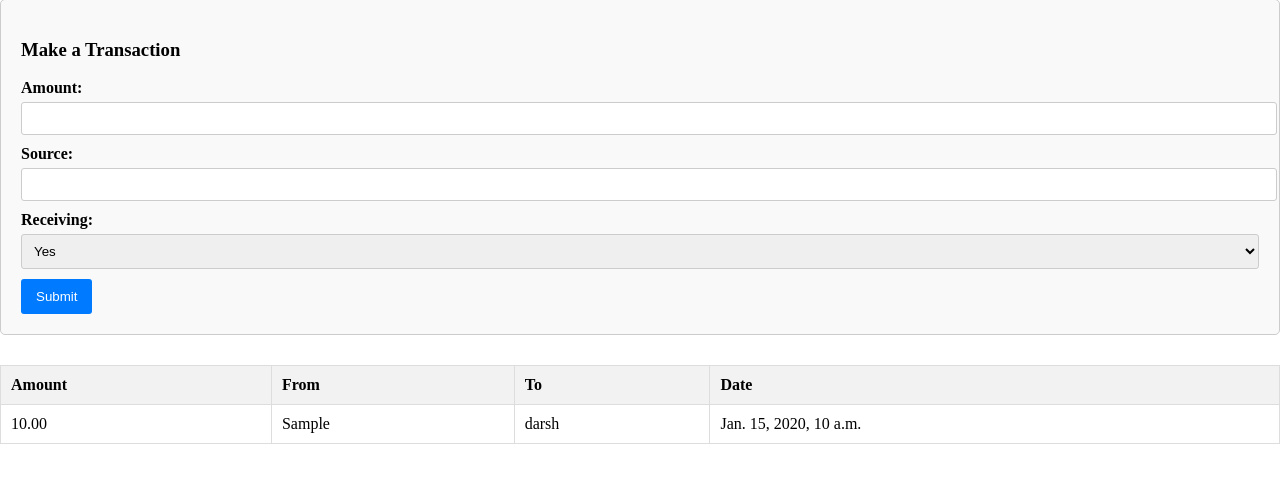
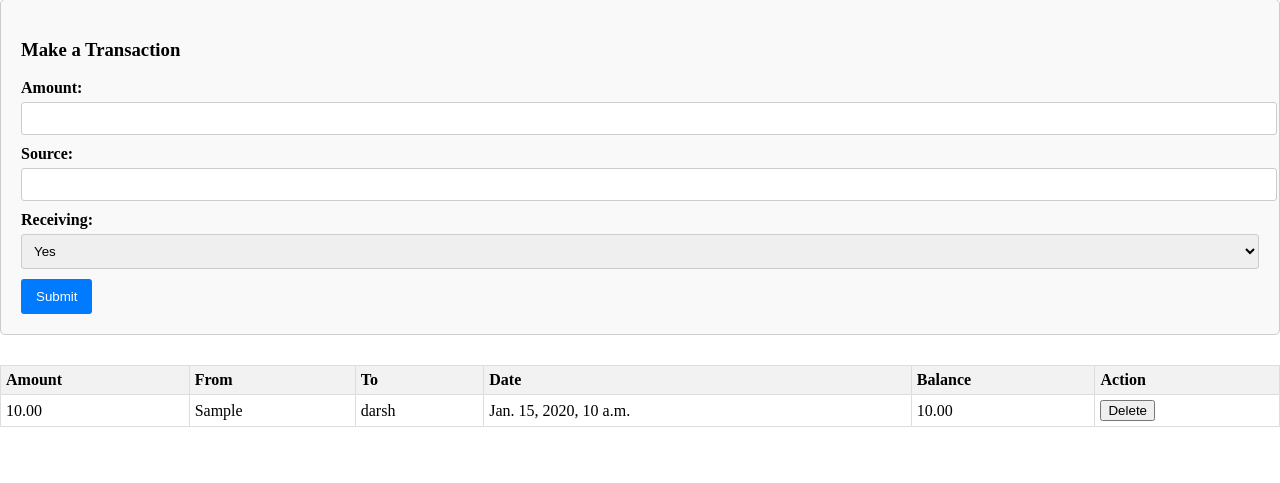
Before and after one commit to someonewhoexists1210/FinanceAPI, a Django app: page /transaction/ in a window 1280 px wide. Shown: the part 106-589 px from the top of the page. Run offline with Django 5.2, Linux system fonts and the light colour scheme; a user stored in the database is signed in; data comes from the database, SQL or seed files in the repository; both versions use the stored data as it was after the commit; tables that the repository leaves empty hold one stand-in row (values such as "Sample post").

Commit message:
added action

```diff
--- a/frontend/static/css/transaction.css
+++ b/frontend/static/css/transaction.css
@@ -51,7 +51,7 @@
 }
 
 #list th, #list td {
-    padding: 10px;
+    padding: 5px;
     border: 1px solid #ddd;
     text-align: left;
 }
--- a/frontend/static/js/transaction.js
+++ b/frontend/static/js/transaction.js
@@ -0,0 +1,20 @@
+document.addEventListener('DOMContentLoaded', function() {
+const csrfToken = document.getElementById('csrf-token').value;
+document.querySelectorAll('.delete').forEach(function(button) {
+    console.log('button', button);
+    button.addEventListener('click', function() {
+        const transactionId = this.dataset.id;
+        fetch(`/delete-transaction/${transactionId}/`, {
+            method: 'POST',
+            headers: {
+                'X-CSRFToken': csrfToken,
+            },
+        })
+        .then(response => {
+            if (response.ok) {
+                this.closest('tr').remove();
+            }
+        });
+    });
+});
+});
--- a/frontend/templates/transaction.html
+++ b/frontend/templates/transaction.html
@@ -36,6 +36,8 @@
             <th>From</th>
             <th>To</th>
             <th>Date</th>
+            <th>Balance</th>
+            <th>Action</th>
         </tr>
         {% for transaction in transactions %}
             <tr>
@@ -48,6 +50,8 @@
                     <td>{{ transaction.user }}</td>
                 {% endif %}
                 <td>{{ transaction.date }}</td>
+                <td>{{ transaction.balance}}</td>
+                <td><button class="delete" data-id="{{ transaction.id }}">Delete</button></td>
             </tr>
         {% endfor %}
     </table>
--- a/frontend/urls.py
+++ b/frontend/urls.py
@@ -4,4 +4,5 @@ from . import views
 urlpatterns = [
     path('', views.index, name='home'),
     path('transaction/', views.transaction, name='transaction'),
+    path('delete-transaction/<int:id>/', views.delete_transaction, name='delete_transaction'),
 ]
--- a/frontend/views.py
+++ b/frontend/views.py
@@ -30,3 +30,9 @@ def transaction(request):
 
     transactions = request.user.get_transactions()
     return render(request, 'transaction.html', {'transactions': transactions})
+
+@login_required(login_url='/log/')
+def delete_transaction(request, id):
+    transaction = request.user.get_transactions().get(id=id)
+    transaction.delete()
+    return redirect('/transaction/')
--- a/user/models.py
+++ b/user/models.py
@@ -28,12 +28,19 @@ class CustomUser(AbstractUser):
         return Transaction.objects.filter(user=self)
 
 class Transaction(models.Model):
+    id = models.AutoField(primary_key=True)
     user = models.ForeignKey(CustomUser, on_delete=models.CASCADE, related_name='user', null=True)
     source = models.CharField(max_length=100, default='Unknown')
     isReciever = models.BooleanField(default=False)
     amount = models.DecimalField(max_digits=10, decimal_places=2)
     date = models.DateTimeField(auto_now_add=True)
+    balance = models.DecimalField(max_digits=10, decimal_places=2, default=0)
 
     def __str__(self):
         return f'''Transaction: {str(self) if self.isReciever else self.source}{self.amount}
         -> {self.source if self.isReciever else str(self)} --- {self.date}'''
+
+    def save(self, *args, **kwargs):
+        if self.user:
+            self.balance = self.user.balance
+        super().save(*args, **kwargs)
```
Also changed, not shown: db.sqlite3, user/migrations/0008_transaction_balance_alter_transaction_id.py (added).
